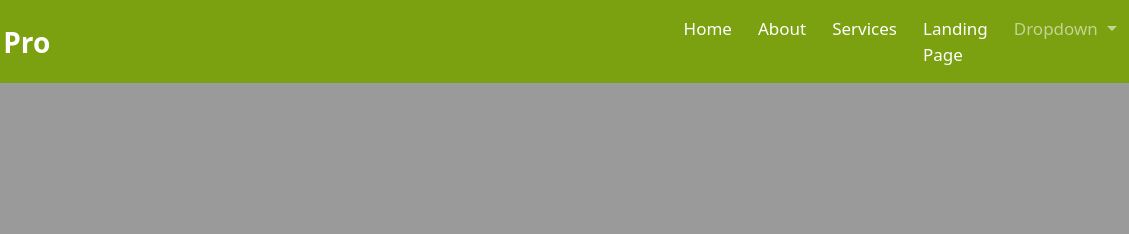
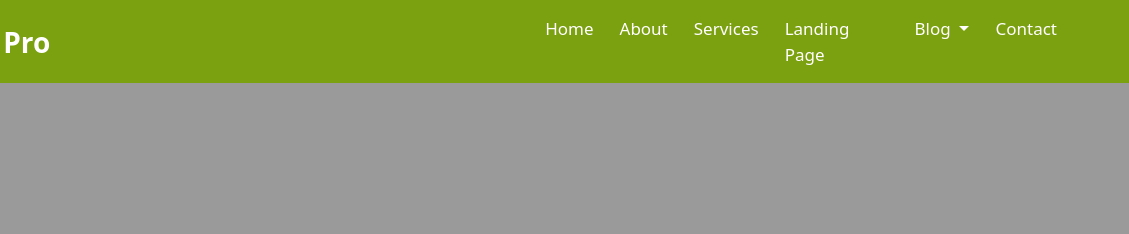
Before and after one commit to RamyaniSaha/golf-pro, a website: page index.html in a window 1280 px wide. Shown: the top 234 px of the page, 151-1280 px from the left. Drawn offline with nearby package versions, Linux system fonts and the light colour scheme.

Commit message:
golf-pro modified

```diff
--- a/css/style.css
+++ b/css/style.css
@@ -15,6 +15,11 @@
     width: 90%;
     margin: auto;
   }
+  .navbar{
+    display: flex !important;
+    justify-content: space-between !important;
+    column-gap: 40% !important;
+  }
   .navbar-brand {
     font-size: 28px !important;
     font-weight: 600;
@@ -26,9 +31,6 @@
     font-size: 17px;
     padding-left: 10px;
   }
- .navbar-nav{
-  padding-left: 60%;
- }
 
   .navbar-collapse{
     background-color: #7ba010;
@@ -427,6 +429,9 @@
       gap: 10% !important;
       justify-content: space-between;
     }
+    .btn{
+      margin-top: 6%;
+    }
   }
   @media(max-width:570px){
     .containt{
@@ -434,7 +439,8 @@
       left: 1%;
     }
     .join-box{
-      left: 6%;
+      left: 4%;
+      right: 4%;
     }
     .foot-bx1{
       gap: 20% !important;
--- a/index.html
+++ b/index.html
@@ -20,7 +20,7 @@
               <span class="navbar-toggler-icon"></span>
             </button>
             <div class="collapse navbar-collapse" id="navbarSupported">
-              <ul class="navbar-nav mx-auto">
+              <ul class="navbar-nav">
                 <li class="nav-item">
                   <a class="nav-link active" href="#">Home <span class="sr-only">(current)</span></a>
                 </li>
@@ -34,17 +34,16 @@
                     <a class="nav-link active" href="#">Landing Page</a>
                 </li>
                 <li class="nav-item dropdown">
-                  <a class="nav-link dropdown-toggle" href="#" role="button" data-bs-toggle="dropdown" aria-expanded="false">
-                    Dropdown
+                  <a class="nav-link active dropdown-toggle" href="#" role="button" data-bs-toggle="dropdown" aria-expanded="false">
+                   Blog
                   </a>
                   <ul class="dropdown-menu">
-                    <li><a class="dropdown-item" href="#">Action</a></li>
-                    <li><a class="dropdown-item" href="#">Another action</a></li>
-                    <li><hr class="dropdown-divider"></li>
-                    <li><a class="dropdown-item" href="#">Something else here</a></li>
+                      <li><a class="dropdown-item" href="#">Blog</a></li>
+                      <li><a class="dropdown-item" href="#">Blog Single</a></li>
                   </ul>
-                </li>
-              </ul>
+                  <li class="nav-item">
+                    <a class="nav-link active" href="#">Contact</a>
+                  </li>
             </div>
           </div>
         </nav>
```
